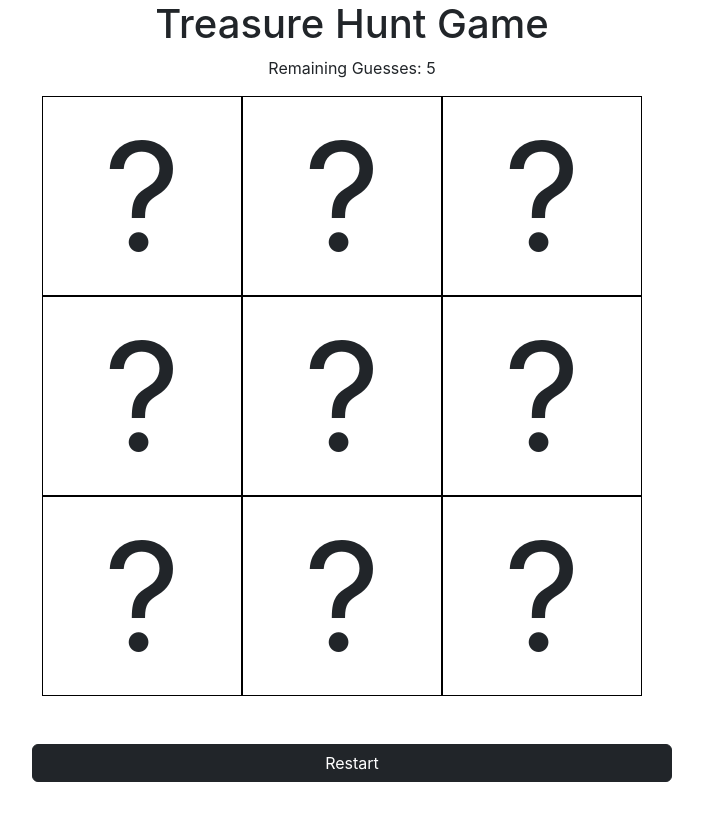
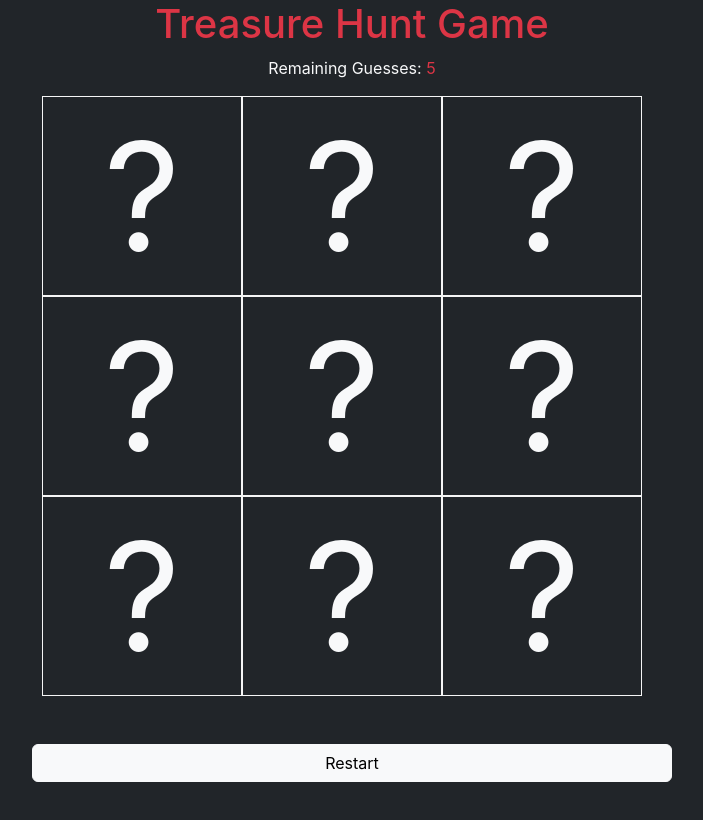
Before and after one commit to learn-academy-2023-golf/treasurehunt-lyolayale, a React (Create React App) app: page / in a window 1280 px wide. Shown: the top 820 px of the page, without its empty margins (288-991 px from the left). Built offline with nearby package versions, Linux system fonts and the light colour scheme.

Commit message:
Added minor CSS changes.

```diff
--- a/src/App.css
+++ b/src/App.css
@@ -6,7 +6,7 @@ h1 {
   font-size: 150px;
   height: 200px;
   width: 200px;
-  border: 1px solid black;
+  border: 1px solid whitesmoke;
   text-align: center;
   display: flex;
   justify-content: center;
--- a/src/App.js
+++ b/src/App.js
@@ -40,7 +40,7 @@ const App = () => {
       setTimeout(function () {
         alert("You Win the Game!");
         restart();
-      }, 1000);
+      }, 200);
     } else if (bombLocation === index) {
       if (counter === 0) {
         alert("Sorry, you ran out of turns, you lose the Game!");
@@ -53,7 +53,7 @@ const App = () => {
       setTimeout(function () {
         alert("You Lose the Game!");
         restart();
-      }, 1000);
+      }, 200);
     } else {
       updatedBoard[index] = "🌴";
       setBoard(updatedBoard);
@@ -77,9 +77,11 @@ const App = () => {
   };
 
   return (
-    <>
-      <h1>Treasure Hunt Game</h1>
-      <p className="text-center">Remaining Guesses: {counter}</p>
+    <div className="bg-dark text-light pb-5">
+      <h1 className="text-danger">Treasure Hunt Game</h1>
+      <p className="text-center">
+        Remaining Guesses: <span className="text-danger">{counter}</span>
+      </p>
       <div className="gameboard">
         {board.map((square, index) => (
           <Square
@@ -92,11 +94,11 @@ const App = () => {
       </div>
       <button
         onClick={restart}
-        className="btn btn-dark d-block w-50 m-auto my-5"
+        className="btn btn-light d-block w-50 m-auto my-5"
       >
         Restart
       </button>
-    </>
+    </div>
   );
 };
 
```
